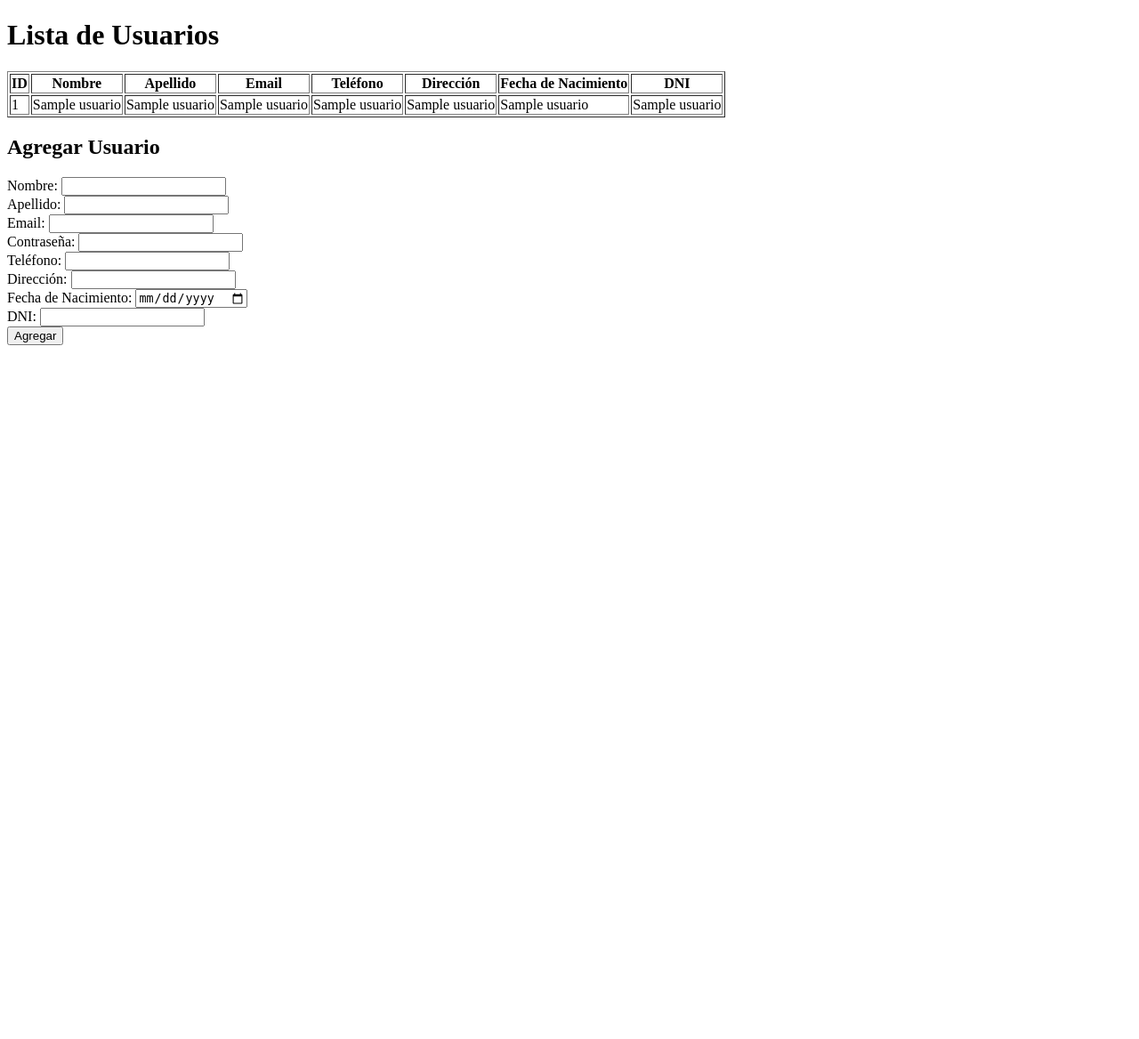
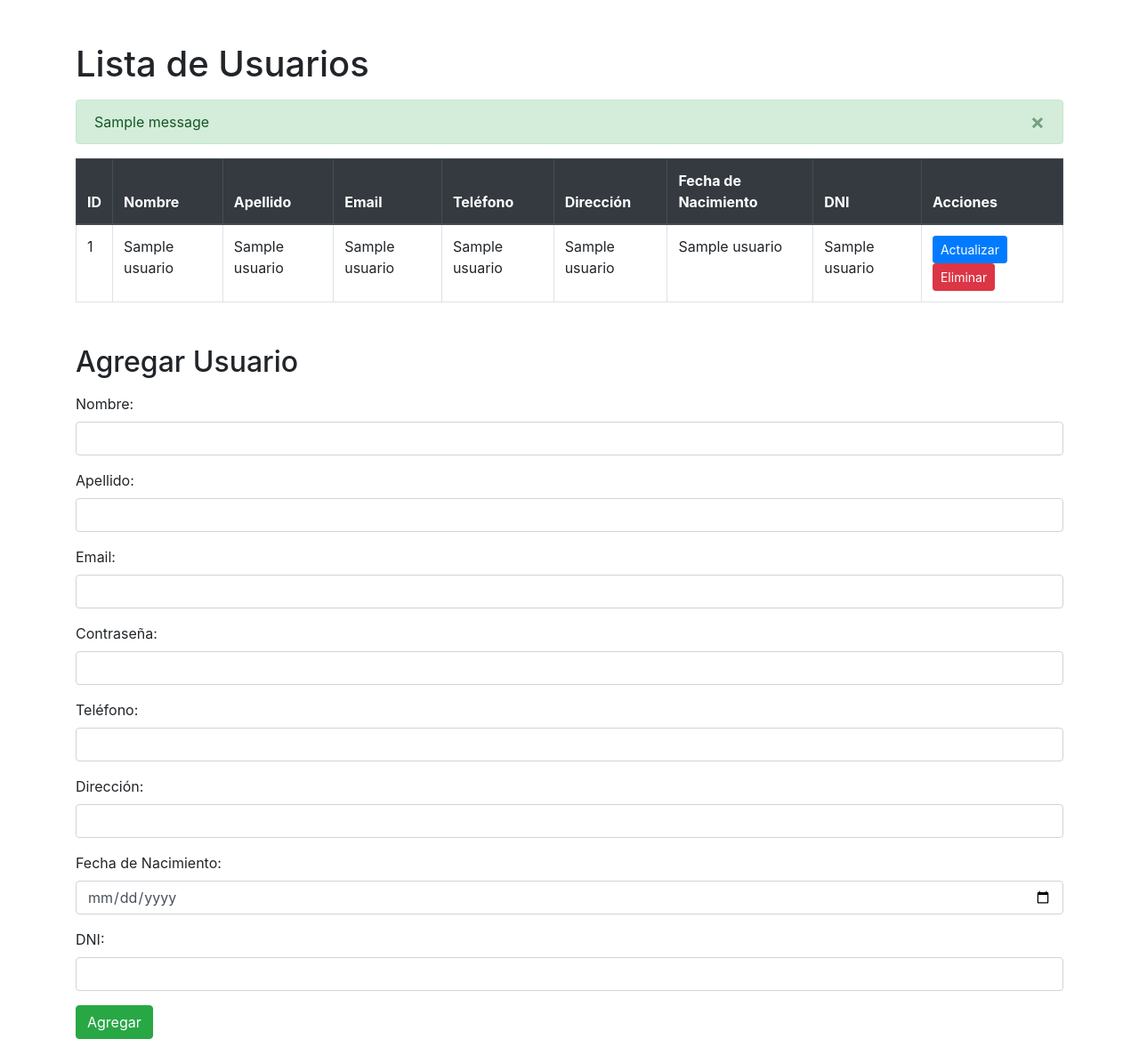
Before and after one commit to federico-rios16/Proyecto, a Flask app: template templates/index.html in a window 1280 px wide. Shown: the whole page at 89% size. Before the commit the page ends 388 px from the top, so only its background shows below. Run offline with Flask 3, Linux system fonts and the light colour scheme; the template is opened without the code that fills it: most values are stand-ins (such as "Sample title", 1, 10 or a date in 2020); one stand-in notice (Sample message) is shown; some libraries are stand-ins or nearby versions.

Commit message:
Añadidas funciones para actualizar y eliminar usuarios, y se implementaron mensajes de éxito y error en la gestión de usuarios.

```diff
--- a/app.py
+++ b/app.py
@@ -1,8 +1,9 @@
-from flask import Flask, render_template, request, redirect, url_for
+from flask import Flask, render_template, request, redirect, url_for, flash
 from conexion_bd import conectar_bd, cerrar_conexion
-from operaciones_usuario import crear_usuario, leer_usuarios
+from operaciones_usuario import crear_usuario, leer_usuarios, actualizar_usuario, eliminar_usuario
 
 app = Flask(__name__)
+app.secret_key = 'supersecretkey'  # Cambia esto por una clave secreta segura
 
 @app.route('/')
 def index():
@@ -26,7 +27,40 @@ def add_user():
 
     conexion = conectar_bd()
     if conexion:
-        crear_usuario(conexion, nombre, apellido, email, contrasena, telefono, direccion, fecha_nacimiento, dni)
+        if crear_usuario(conexion, nombre, apellido, email, contrasena, telefono, direccion, fecha_nacimiento, dni):
+            flash('Usuario agregado correctamente', 'success')
+        else:
+            flash('Error al agregar usuario', 'danger')
+        cerrar_conexion(conexion)
+    return redirect(url_for('index'))
+
+@app.route('/update/<int:id>', methods=['POST'])
+def update_user(id):
+    nombre = request.form['nombre']
+    apellido = request.form['apellido']
+    email = request.form['email']
+    telefono = request.form['telefono']
+    direccion = request.form['direccion']
+    fecha_nacimiento = request.form['fecha_nacimiento']
+    dni = request.form['dni']
+
+    conexion = conectar_bd()
+    if conexion:
+        if actualizar_usuario(conexion, id, nombre, apellido, email, telefono, direccion, fecha_nacimiento, dni):
+            flash('Usuario actualizado correctamente', 'success')
+        else:
+            flash('Error al actualizar usuario', 'danger')
+        cerrar_conexion(conexion)
+    return redirect(url_for('index'))
+
+@app.route('/delete/<int:id>', methods=['POST'])
+def delete_user(id):
+    conexion = conectar_bd()
+    if conexion:
+        if eliminar_usuario(conexion, id):
+            flash('Usuario eliminado correctamente', 'success')
+        else:
+            flash('Error al eliminar usuario', 'danger')
         cerrar_conexion(conexion)
     return redirect(url_for('index'))
 
--- a/templates/index.html
+++ b/templates/index.html
@@ -4,10 +4,31 @@
     <meta charset="UTF-8">
     <meta name="viewport" content="width=device-width, initial-scale=1.0">
     <title>Usuarios</title>
+    <!-- Bootstrap CSS -->
+    <link href="https://stackpath.bootstrapcdn.com/bootstrap/4.5.2/css/bootstrap.min.css" rel="stylesheet">
 </head>
 <body>
-    <h1>Lista de Usuarios</h1>
-    <table border="1">
+    <div class="container">
+        <h1 class="mt-5">Lista de Usuarios</h1>
+
+        <!-- Mostrar mensajes flash -->
+        {% with messages = get_flashed_messages(with_categories=true) %}
+            {% if messages %}
+                <div class="mt-3">
+                    {% for category, message in messages %}
+                        <div class="alert alert-{{ category }} alert-dismissible fade show" role="alert">
+                            {{ message }}
+                            <button type="button" class="close" data-dismiss="alert" aria-label="Close">
+                                <span aria-hidden="true">&times;</span>
+                            </button>
+                        </div>
+                    {% endfor %}
+                </div>
+            {% endif %}
+        {% endwith %}
+
+        <table class="table table-bordered mt-3">
+            <thead class="thead-dark">
                 <tr>
                     <th>ID</th>
                     <th>Nombre</th>
@@ -17,7 +38,10 @@
                     <th>Dirección</th>
                     <th>Fecha de Nacimiento</th>
                     <th>DNI</th>
+                    <th>Acciones</th>
                 </tr>
+            </thead>
+            <tbody>
                 {% for usuario in usuarios %}
                 <tr>
                     <td>{{ usuario[0] }}</td>
@@ -28,29 +52,97 @@
                     <td>{{ usuario[5] }}</td>
                     <td>{{ usuario[6] }}</td>
                     <td>{{ usuario[7] }}</td>
+                    <td>
+                        <form action="/update/{{ usuario[0] }}" method="post" style="display:inline;">
+                            <input type="hidden" name="nombre" value="{{ usuario[1] }}">
+                            <input type="hidden" name="apellido" value="{{ usuario[2] }}">
+                            <input type="hidden" name="email" value="{{ usuario[3] }}">
+                            <input type="hidden" name="telefono" value="{{ usuario[4] }}">
+                            <input type="hidden" name="direccion" value="{{ usuario[5] }}">
+                            <input type="hidden" name="fecha_nacimiento" value="{{ usuario[6] }}">
+                            <input type="hidden" name="dni" value="{{ usuario[7] }}">
+                            <button type="submit" class="btn btn-primary btn-sm">Actualizar</button>
+                        </form>
+                        <form action="/delete/{{ usuario[0] }}" method="post" style="display:inline;">
+                            <button type="submit" class="btn btn-danger btn-sm">Eliminar</button>
+                        </form>
+                    </td>
                 </tr>
                 {% endfor %}
+            </tbody>
         </table>
 
-    <h2>Agregar Usuario</h2>
-    <form action="/add" method="post">
+        <h2 class="mt-5">Agregar Usuario</h2>
+        <form action="/add" method="post" class="needs-validation mt-3" novalidate>
+            <div class="form-group">
                 <label for="nombre">Nombre:</label>
-        <input type="text" id="nombre" name="nombre" required><br>
+                <input type="text" class="form-control" id="nombre" name="nombre" required>
+                <div class="invalid-feedback">
+                    Por favor, ingrese un nombre.
+                </div>
+            </div>
+            <div class="form-group">
                 <label for="apellido">Apellido:</label>
-        <input type="text" id="apellido" name="apellido" required><br>
+                <input type="text" class="form-control" id="apellido" name="apellido" required>
+                <div class="invalid-feedback">
+                    Por favor, ingrese un apellido.
+                </div>
+            </div>
+            <div class="form-group">
                 <label for="email">Email:</label>
-        <input type="email" id="email" name="email" required><br>
+                <input type="email" class="form-control" id="email" name="email" required>
+                <div class="invalid-feedback">
+                    Por favor, ingrese un email válido.
+                </div>
+            </div>
+            <div class="form-group">
                 <label for="contrasena">Contraseña:</label>
-        <input type="password" id="contrasena" name="contrasena" required><br>
+                <input type="password" class="form-control" id="contrasena" name="contrasena" required>
+                <div class="invalid-feedback">
+                    Por favor, ingrese una contraseña.
+                </div>
+            </div>
+            <div class="form-group">
                 <label for="telefono">Teléfono:</label>
-        <input type="text" id="telefono" name="telefono"><br>
+                <input type="text" class="form-control" id="telefono" name="telefono">
+            </div>
+            <div class="form-group">
                 <label for="direccion">Dirección:</label>
-        <input type="text" id="direccion" name="direccion"><br>
+                <input type="text" class="form-control" id="direccion" name="direccion">
+            </div>
+            <div class="form-group">
                 <label for="fecha_nacimiento">Fecha de Nacimiento:</label>
-        <input type="date" id="fecha_nacimiento" name="fecha_nacimiento"><br>
+                <input type="date" class="form-control" id="fecha_nacimiento" name="fecha_nacimiento">
+            </div>
+            <div class="form-group">
                 <label for="dni">DNI:</label>
-        <input type="text" id="dni" name="dni"><br>
-        <button type="submit">Agregar</button>
+                <input type="text" class="form-control" id="dni" name="dni">
+            </div>
+            <button type="submit" class="btn btn-success">Agregar</button>
         </form>
+    </div>
+
+    <!-- Bootstrap JS and dependencies -->
+    <script src="https://code.jquery.com/jquery-3.5.1.slim.min.js"></script>
+    <script src="https://cdn.jsdelivr.net/npm/@popperjs/core@2.5.4/dist/umd/popper.min.js"></script>
+    <script src="https://stackpath.bootstrapcdn.com/bootstrap/4.5.2/js/bootstrap.min.js"></script>
+    <script>
+        // JavaScript para habilitar la validación de formularios de Bootstrap
+        (function() {
+            'use strict';
+            window.addEventListener('load', function() {
+                var forms = document.getElementsByClassName('needs-validation');
+                var validation = Array.prototype.filter.call(forms, function(form) {
+                    form.addEventListener('submit', function(event) {
+                        if (form.checkValidity() === false) {
+                            event.preventDefault();
+                            event.stopPropagation();
+                        }
+                        form.classList.add('was-validated');
+                    }, false);
+                });
+            }, false);
+        })();
+    </script>
 </body>
 </html>
```
Also changed, not shown: operaciones_usuario.py (+8 -14 lines), 1 other file. Lines whose indentation alone changed are shown as unchanged.
